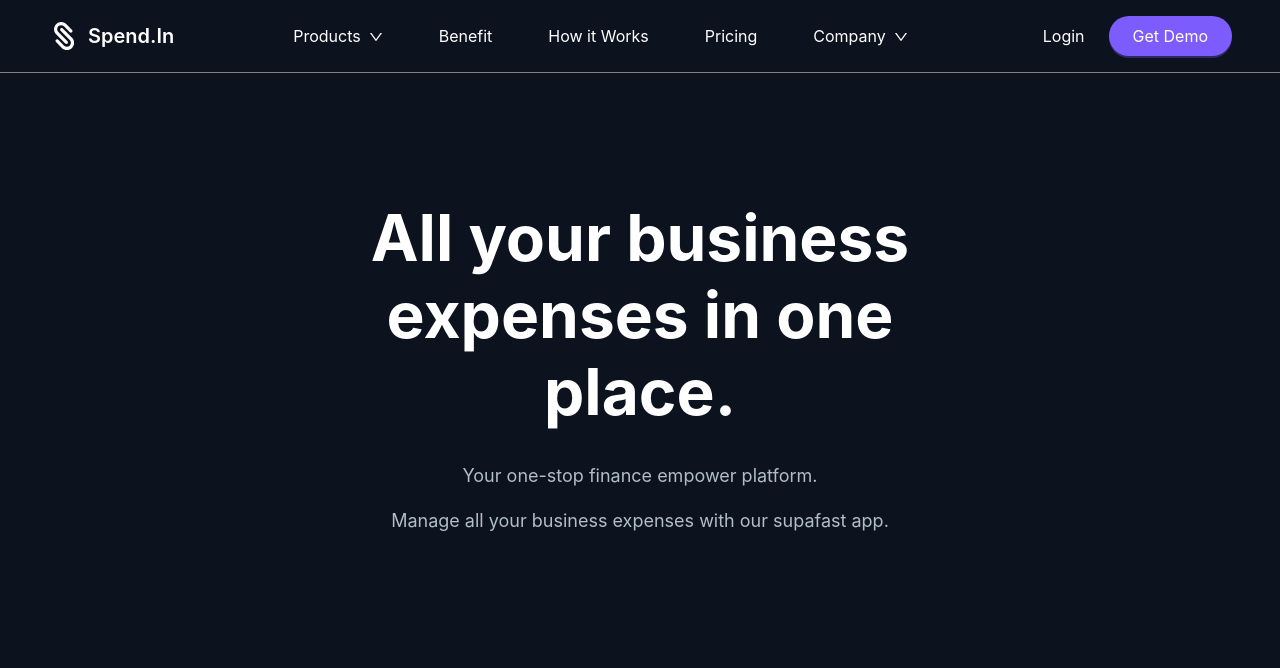
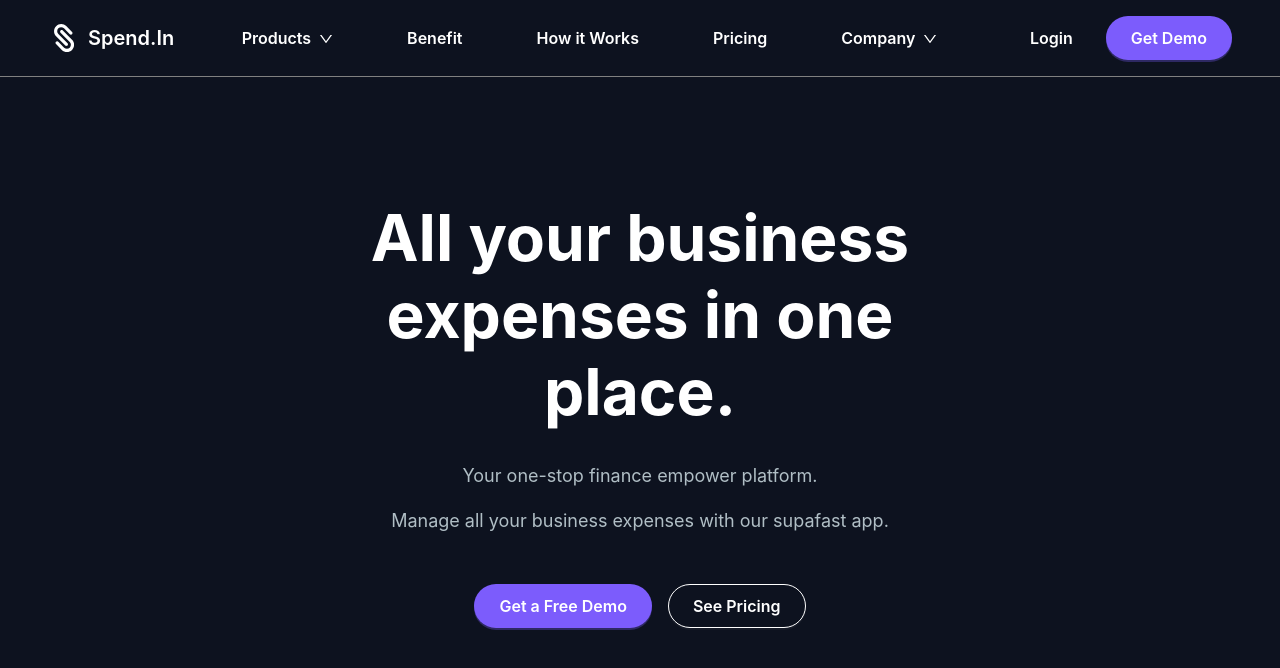
Before and after one commit to sohan-99/antd, a Next.js app: page / in a window 1280 px wide. Shown: the top 668 px of the page. Built offline with nearby package versions, Linux system fonts and the light colour scheme.

Commit message:
feat: simplify Get Demo button and add centered buttons for demo and pricing on Landing Page feat: customize Button component styles in antd configuration

```diff
--- a/src/components/LeandingPage.tsx
+++ b/src/components/LeandingPage.tsx
@@ -148,18 +148,7 @@ const LeandingPage = () => {
                 Login
               </Button>
             </Link>
-            <Button
-              type="primary"
-              style={{
-                background: token.primary500,
-                border: "none",
-                borderRadius: "24px",
-                padding: "8px 24px",
-                height: "40px",
-              }}
-            >
-              Get Demo
-            </Button>
+            <Button type="primary">Get Demo</Button>
           </Space>
         </Col>
       </Row>
@@ -209,6 +198,34 @@ const LeandingPage = () => {
           >
             Manage all your business expenses with our supafast app.
           </Text>
+
+          {/* Centered Buttons */}
+          <div
+            style={{ display: "flex", justifyContent: "center", gap: "16px" }}
+          >
+            <Button
+              type="primary"
+              style={{
+                borderRadius: "24px",
+                padding: "8px 24px",
+
+              }}
+            >
+              Get a Free Demo
+            </Button>
+            <Button
+              style={{
+                background: "transparent",
+                border: "1px solid #fff",
+                borderRadius: "24px",
+                padding: "8px 24px",
+                color: "#fff",
+
+              }}
+            >
+              See Pricing
+            </Button>
+          </div>
         </Col>
       </Row>
     </div>
--- a/src/utils/antd.config.ts
+++ b/src/utils/antd.config.ts
@@ -54,6 +54,16 @@ export const antdTheme: ThemeConfig = {
     },
     Card: {
       bodyPadding: 12,
-    }
+    },
+    Button: {
+      colorPrimary: "#7C5CFC", // your primary button
+      colorPrimaryHover: "#5E43D8", // hover
+      colorPrimaryActive: "#432EB5", // active
+      borderRadius: 50,
+      controlHeight: 44,
+      paddingInline: 24,
+      fontWeight: 600,
+    },
+
   },
 };
```
